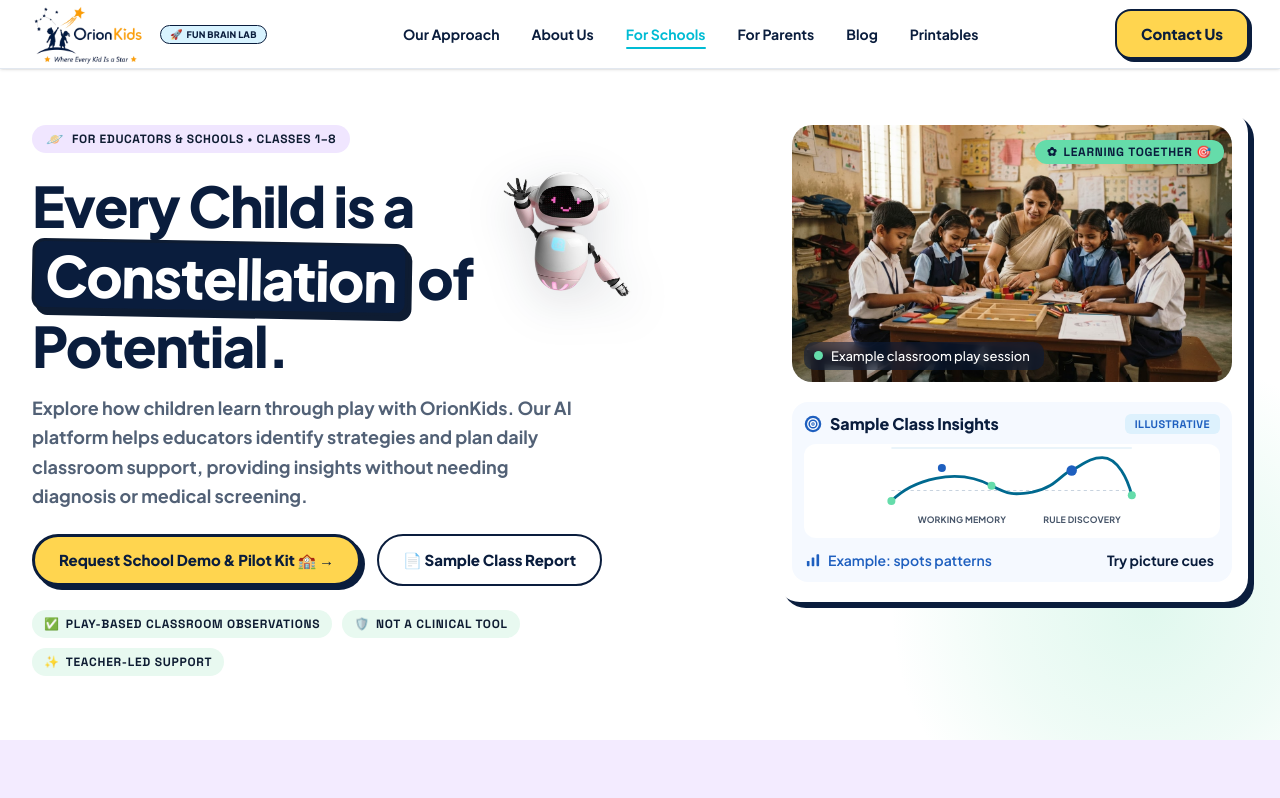
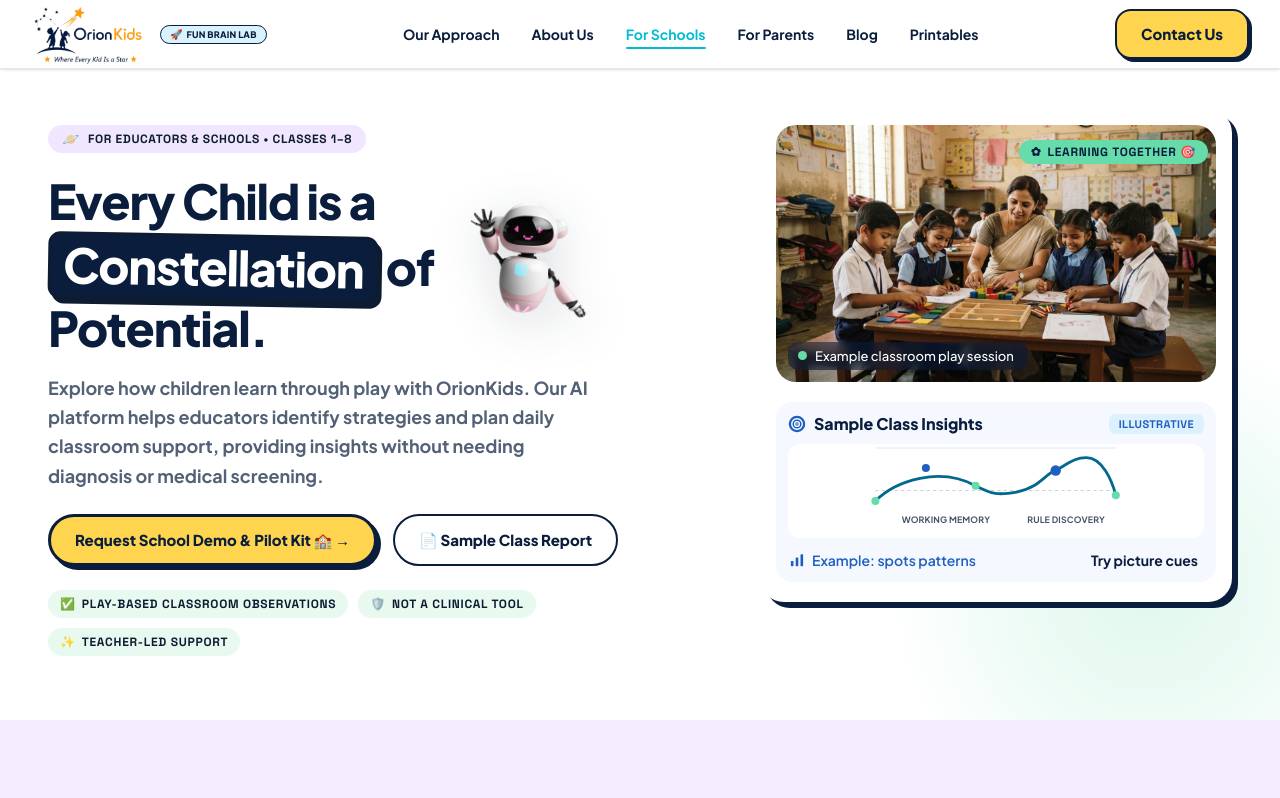
Before and after one commit to Panthar-InfoHub/orionkids-frontend, a Next.js app: page /for-schools in a window 1280 px wide. Shown: the top 798 px of the page. Built offline with nearby package versions, Linux system fonts and the light colour scheme.

Commit message:
feat: add child journey, insight report, and for-schools hero sections

```diff
--- a/components/for-schools/hero-section.tsx
+++ b/components/for-schools/hero-section.tsx
@@ -58,29 +58,10 @@
         }}
       />
 
-      <div className="relative max-w-7xl mx-auto px-4 sm:px-6 lg:px-8 w-full">
-        <div className="grid grid-cols-1 lg:grid-cols-2 gap-10 lg:gap-16 items-start">
+      <div className="relative max-w-[1400px] mx-auto px-4 sm:px-6 lg:px-8 xl:px-12 w-full">
+        <div className="grid grid-cols-1 lg:grid-cols-[minmax(0,1fr)_472px] gap-8 lg:gap-10 xl:gap-14 items-start">
           {/* ================= LEFT COLUMN ================= */}
           <div className="relative flex flex-col items-start text-left z-10 pt-2 lg:pt-4">
-            {/* Waving Robot (robo5.png) matching Figma placement */}
-            <div
-              className="absolute pointer-events-none select-none z-20 transition-transform hover:scale-105 duration-300
-                         w-[85px] h-[85px] top-[15px] right-0
-                         sm:w-[115px] sm:h-[115px] sm:top-[28px] sm:right-2
-                         md:w-[145px] md:h-[145px] md:top-[32px] md:right-4
-                         lg:w-[165px] lg:h-[165px] lg:top-[35px] lg:-right-[30px]
-                         xl:w-[185px] xl:h-[185px] xl:top-[30px] xl:-right-[45px]"
-            >
-              <Image
-                src="/robots/robo5.png"
-                alt="Waving OrionKids Robot"
-                width={185}
-                height={185}
-                className="w-full h-full object-contain drop-shadow-[0_12px_24px_rgba(14,28,50,0.15)]"
-                priority
-              />
-            </div>
-
             {/* Upper Pill: FOR EDUCATORS & SCHOOLS • CLASSES 1–8 */}
             <div
               className="inline-flex items-center gap-2 rounded-full select-none mb-5"
@@ -102,6 +83,8 @@
               <span>FOR EDUCATORS & SCHOOLS • CLASSES 1–8</span>
             </div>
 
+            {/* Headline and Robot Wrapper */}
+            <div className="relative w-full max-w-[640px]">
               {/* Main Headline */}
               <h1
                 className="mb-4"
@@ -109,9 +92,9 @@
                   fontFamily: JAKARTA,
                   fontWeight: 800,
                   color: "#0A1D3D",
-                fontSize: "clamp(36px, 5vw, 56px)",
-                lineHeight: "64px",
-                letterSpacing: "-1.4px",
+                  fontSize: "clamp(30px, 4vw, 48px)",
+                  lineHeight: "1.18",
+                  letterSpacing: "-1.2px",
                 }}
               >
                 <span>Every Child is a</span>
@@ -119,7 +102,7 @@
                 {/* "Constellation" badge */}
                 <span className="inline-block relative mt-1">
                   <span
-                  className="inline-flex items-center justify-center px-[10px] py-[1px]"
+                    className="inline-flex items-center justify-center px-3 py-0.5"
                     style={{
                       backgroundColor: "#0A1D3D",
                       color: "#FFFFFF",
@@ -129,9 +112,9 @@
                       transform: "rotate(1deg)",
                       fontFamily: JAKARTA,
                       fontWeight: 800,
-                    fontSize: "clamp(34px, 5vw, 56px)",
-                    lineHeight: "64px",
-                    letterSpacing: "-1.4px",
+                      fontSize: "clamp(28px, 4vw, 48px)",
+                      lineHeight: "inherit",
+                      letterSpacing: "-1.2px",
                     }}
                   >
                     Constellation
@@ -141,6 +124,26 @@
                 <br />
                 <span>Potential.</span>
               </h1>
+
+              {/* Waving Robot (robo5.png) matching Figma placement */}
+              <div
+                className="absolute pointer-events-none select-none z-20 transition-transform hover:scale-105 duration-300
+                           w-[85px] h-[85px] top-0 right-0 sm:right-auto
+                           sm:w-[110px] sm:h-[110px] sm:top-1 sm:left-[340px]
+                           md:w-[130px] md:h-[130px] md:top-1 md:left-[360px]
+                           lg:w-[150px] lg:h-[150px] lg:top-1 lg:left-[360px]
+                           xl:w-[170px] xl:h-[170px] xl:top-0 xl:left-[390px]"
+              >
+                <Image
+                  src="/robots/robo5.png"
+                  alt="Waving OrionKids Robot"
+                  width={170}
+                  height={170}
+                  className="w-full h-full object-contain drop-shadow-[0_12px_24px_rgba(14,28,50,0.15)]"
+                  priority
+                />
+              </div>
+            </div>
 
             {/* Description */}
             <p
--- a/components/sections/child-journey-section.tsx
+++ b/components/sections/child-journey-section.tsx
@@ -85,8 +85,7 @@
                 fontFamily: "var(--font-plus-jakarta), 'Plus Jakarta Sans', sans-serif",
               }}
             >
-              <span>Your Child&apos;s Journey, Step By Step</span>
-              <span className="inline-block text-2xl sm:text-3xl lg:text-[32px] select-none">🚀</span>
+              <span>Your Child&apos;s Journey, Step By Step 🚀</span>
             </h2>
 
             {/* Subtitle */}
--- a/components/sections/insight-report-section.tsx
+++ b/components/sections/insight-report-section.tsx
@@ -4,17 +4,6 @@
 import Image from "next/image";
 import Link from "next/link";
 
-/**
- * Measured from the Figma prototype screenshot (frame 1440 wide, shown at 1.25x).
- * All numbers below are in Figma px, i.e. what you'd see in Dev Mode.
- *
- * Desktop (>= lg) layout:
- *   section padding      top 38 / bottom 72
- *   content padding      left 88 / right 108  (centred in a 1440 max-width frame)
- *   left column          446 wide, pinned to the left
- *   collage              610 wide, pinned to the right, starts 18px lower than left column
- *   left column rhythm   badge(24) -30- headline -44- subtitle -34- callout -46- pill(24) -14- chips(23)
- */
 
 const JAKARTA = "var(--font-plus-jakarta), 'Plus Jakarta Sans', sans-serif";
 const INTER = "var(--font-inter), 'Inter', sans-serif";
@@ -304,24 +293,7 @@
                   />
                 </div>
 
-                {/* Robot Hand with AI Chip (Anchored directly to Photo 2 bottom-right) */}
-                <div
-                  className="pointer-events-none absolute z-30 select-none"
-                  style={{
-                    left: "28%",
-                    top: "64%",
-                    width: "125%",
-                    aspectRatio: "1 / 1",
-                  }}
-                >
-                  <Image
-                    src="/robots/robo2.png"
-                    alt="Robot hand holding AI processor chip"
-                    fill
-                    className="object-contain drop-shadow-[0_12px_24px_rgba(0,0,0,0.45)]"
-                    priority
-                  />
-                </div>
+
               </div>
 
               {/* Bullseye sticker on Photo 2's top-right corner */}
@@ -368,6 +340,20 @@
           </div>
         </div>
       </div>
+      {/* Robot Hand (Positioned in bottom-right corner) */}
+      <div
+        className="pointer-events-none absolute z-20 select-none bottom-0 right-0
+                   w-[120px] h-[120px] sm:w-[170px] sm:h-[170px] md:w-[200px] md:h-[200px] lg:w-[230px] lg:h-[230px] xl:w-[230px] xl:h-[230px]"
+      >
+        <Image
+          src="/robots/robo2.png"
+          alt="Robot hand holding AI processor chip"
+          width={310}
+          height={310}
+          className="h-full w-full object-contain object-right-bottom drop-shadow-[0_12px_24px_rgba(0,0,0,0.45)]"
+          priority
+        />
+      </div>
     </section>
   );
 }
```
Lines whose indentation alone changed are shown as unchanged.
